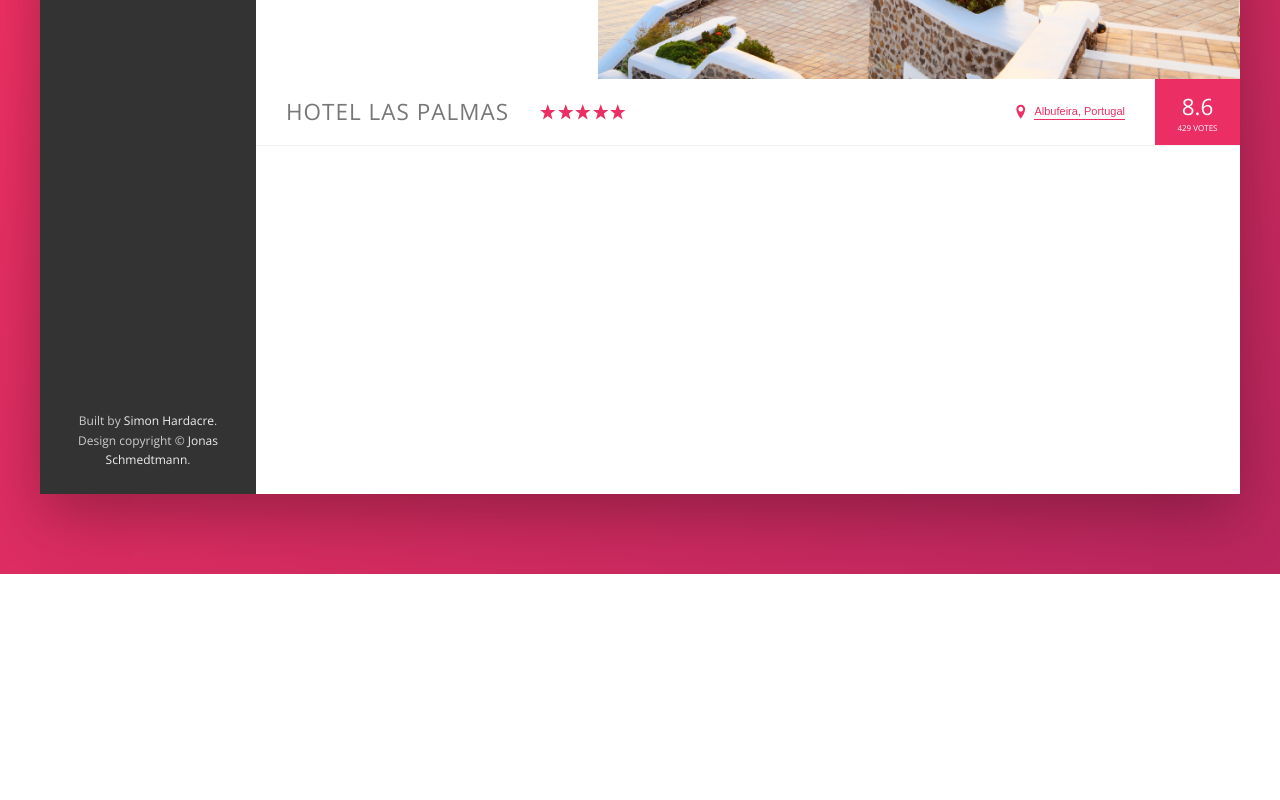
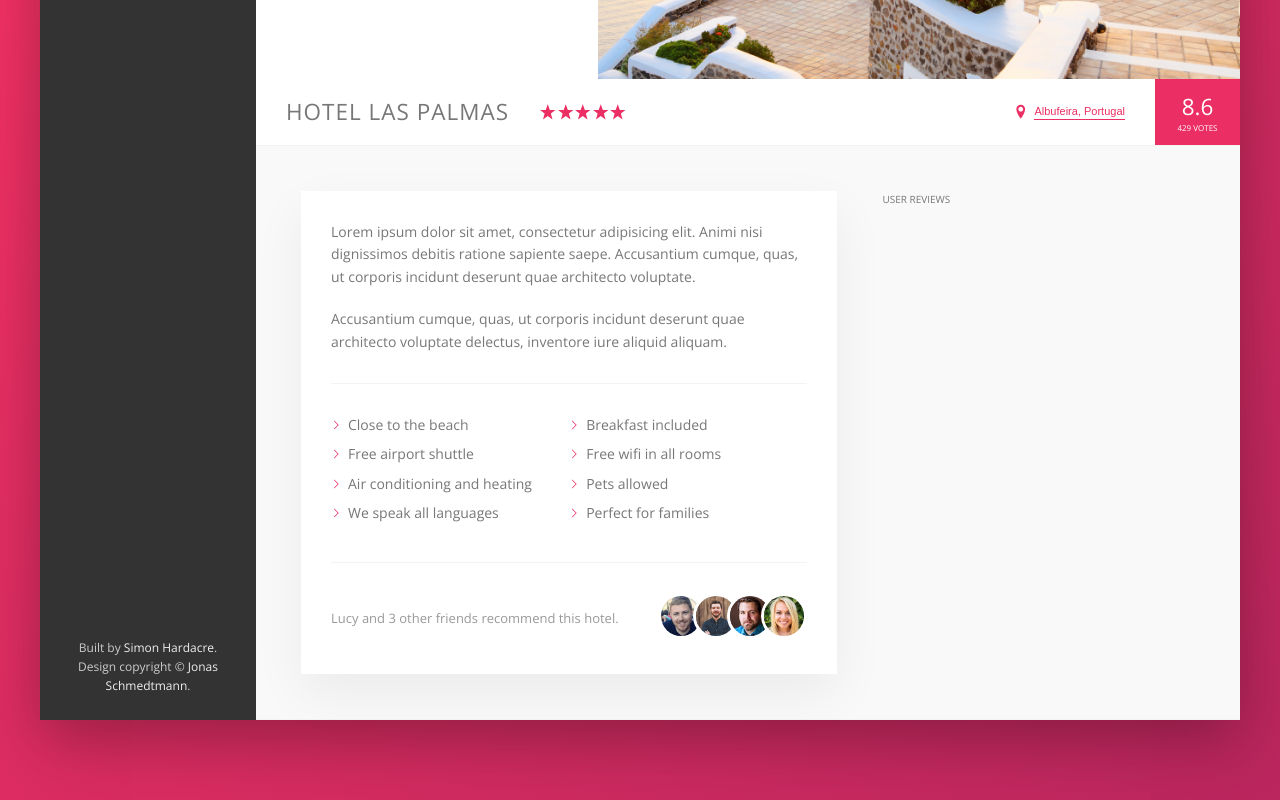
Before and after one commit to shard520/Trillo-CSS, a website: page index.html in a window 1280 px wide. Shown: the part 456-1256 px from the top of the page. Before the commit the page ends 1030 px from the top, so only its background shows below. Drawn offline with nearby package versions, Linux system fonts and the light colour scheme.

Commit message:
Build description section - multi-column list using flex-wrap, with custom icon using mask-image and mask-size on ::before pseudo-element to allow SVG icon to have custom color. Stacked user pictures with negative margin-right on :not(:last-child).

```diff
--- a/index.html
+++ b/index.html
@@ -136,6 +136,46 @@
                             <div class="overview__rating-count">429 votes</div>
                         </div>
                     </div>
+
+                    <div class="detail">
+                        <div class="description">
+                            <p class="paragraph">
+                                Lorem ipsum dolor sit amet, consectetur adipisicing elit. Animi nisi dignissimos debitis ratione sapiente saepe. Accusantium cumque, quas, ut corporis incidunt deserunt quae architecto voluptate.
+                            </p>
+
+                            <p class="paragraph">
+                                Accusantium cumque, quas, ut corporis incidunt deserunt quae architecto voluptate delectus, inventore iure aliquid aliquam.
+                            </p>
+
+                            <ul class="list">
+                                <li class="list__item">Close to the beach</li>
+                                <li class="list__item">Breakfast included</li>
+                                <li class="list__item">Free airport shuttle</li>
+                                <li class="list__item">Free wifi in all rooms</li>
+                                <li class="list__item">Air conditioning and heating</li>
+                                <li class="list__item">Pets allowed</li>
+                                <li class="list__item">We speak all languages</li>
+                                <li class="list__item">Perfect for families</li>
+                            </ul>
+
+                            <div class="recommend">
+                                <p class="recommend__count">
+                                    Lucy and 3 other friends recommend this hotel.
+                                </p>
+
+                                <div class="recommend__friends">
+                                    <img src="./img/user-3.jpg" alt="Friend 1" class="recommend__photo">
+                                    <img src="./img/user-4.jpg" alt="Friend 2" class="recommend__photo">
+                                    <img src="./img/user-5.jpg" alt="Friend 3" class="recommend__photo">
+                                    <img src="./img/user-6.jpg" alt="Friend 4" class="recommend__photo">
+                                </div>
+                            </div>
+                        </div>
+
+                        <div class="user-reviews">
+                            USER REVIEWS
+                        </div>
+                    </div>
                 </main>
             </div>
         </div>
--- a/sass/_base.scss
+++ b/sass/_base.scss
@@ -13,6 +13,9 @@
 	--color-grey-dark-3: #999;
 
 	--shadow-dark: 0 2rem 6rem rgba(0,0,0,.3);
+	--shadow-light: 0 2rem 5rem rgba(0,0,0,.06);
+
+	--line: .1rem solid var(--color-grey-light-2);
 }
 
 * {
--- a/sass/_components.scss
+++ b/sass/_components.scss
@@ -223,7 +223,7 @@
 .overview {
 	display: flex;
 	align-items: center;
-	border-bottom: .1rem solid var(--color-grey-light-2);
+	border-bottom: var(--line);
 
 	&__heading {
 		font-size: 2.25rem;
@@ -319,3 +319,69 @@
 		box-shadow: none;
 	}
 }
+
+////////////////////////////////////////////////////////////
+// PARAGRAPH
+.paragraph:not(:last-of-type) {
+	margin-bottom: 2rem;
+}
+
+////////////////////////////////////////////////////////////
+// LIST
+.list {
+	list-style: none;
+	margin: 3rem 0;
+	padding: 3rem 0;
+	border-top: var(--line);
+	border-bottom: var(--line);
+	display: flex;
+	flex-wrap: wrap;
+
+	&__item {
+		flex: 0 0 50%;
+		margin-bottom: .7rem;
+	}
+
+	&__item::before {
+		content: "";
+		display: inline-block;
+		height: 1rem;
+		width: 1rem;
+		margin-right: .7rem;
+
+		// Older browsers:
+		// background-image: url(../img/chevron-thin-right.svg);
+		// background-size: cover;
+
+		background-color: var(--color-primary);
+		-webkit-mask-image: url(../img/chevron-thin-right.svg);
+		-webkit-mask-size: cover;
+		mask-image: url(../img/chevron-thin-right.svg);
+		mask-size: cover;
+	}
+}
+
+////////////////////////////////////////////////////////////
+// RECOMMEND
+.recommend {
+	font-size: 1.3rem;
+	color: var(--color-grey-dark-3);
+	display: flex;
+	align-items: center;
+
+	&__count {
+		margin-right: auto;
+	}
+
+	&__photo {
+		box-sizing: content-box;
+		height: 4rem;
+		width: 4rem;
+		border-radius: 50%;
+		border: 3px solid #fff;
+
+		&:not(:last-child) {
+			margin-right: -1.5rem;
+		}
+	}
+}
--- a/sass/_layout.scss
+++ b/sass/_layout.scss
@@ -11,7 +11,7 @@
 	font-size: 1.4rem;
 	height: 7rem;
 	background-color: #fff;
-	border-bottom: .1rem solid var(--color-grey-light-2);
+	border-bottom: var(--line);
 	display: flex;
 	justify-content: space-between;
 	align-items: center;
@@ -32,6 +32,24 @@
 .hotel-view {
 	background-color: #fff;
 	flex: 1;
+}
 
-	height: 80rem;
+.detail {
+	display: flex;
+	padding: 4.5rem;
+	background-color: var(--color-grey-light-1);
+	border-bottom: var(--line);
 }
+
+.description {
+	font-size: 1.4rem;
+	flex: 0 0 60%;
+	margin-right: 4.5rem;
+	padding: 3rem;
+	background-color: #fff;
+	box-shadow: var(--shadow-light);
+}
+
+.user-reviews {
+	flex: 1;
+}
```
Also changed, not shown: css/style.css, img/SVG/aircraft-take-off.svg (deleted), img/SVG/bookmark.svg (deleted), img/SVG/chat.svg (deleted), img/SVG/chevron-thin-right.svg (deleted), img/SVG/home.svg (deleted), img/SVG/key.svg (deleted), img/SVG/location-pin.svg (deleted), img/SVG/magnifying-glass.svg (deleted), img/SVG/map.svg (deleted), img/SVG/star.svg (deleted).
